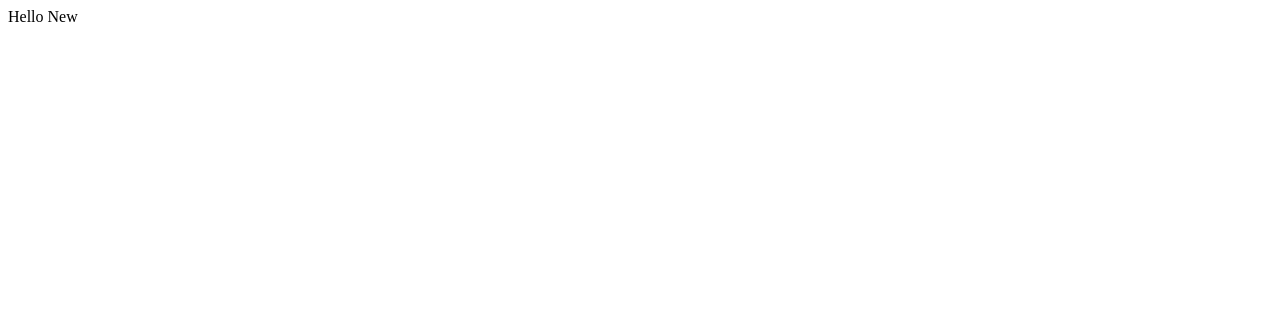
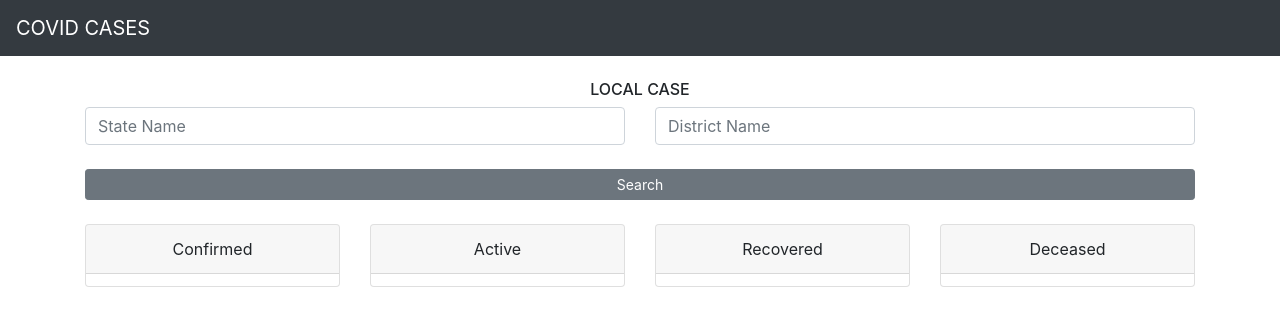
Before and after one commit to JeevantheDev/covid-tracker-microfe, a React (Create React App) app: page / in a window 1280 px wide. Shown: the top 326 px of the page. Built offline with nearby package versions, Linux system fonts and the light colour scheme.

Commit message:
second change

```diff
--- a/package.json
+++ b/package.json
@@ -6,9 +6,12 @@
     "@testing-library/jest-dom": "^5.12.0",
     "@testing-library/react": "^11.2.6",
     "@testing-library/user-event": "^12.8.3",
+    "axios": "^0.21.1",
+    "bootstrap": "^4.6.0",
     "history": "^5.0.0",
     "react": "^17.0.2",
     "react-app-rewired": "^2.1.8",
+    "react-bootstrap": "^1.6.0",
     "react-dom": "^17.0.2",
     "react-router-dom": "^5.2.0",
     "react-scripts": "4.0.3",
--- a/src/App.js
+++ b/src/App.js
@@ -1,9 +1,17 @@
+import React from 'react';
+import { Navbar } from 'react-bootstrap';
+import LocalCase from './components/localcase/LocalCase';
+import LocalCaseOne from './components/localcase/LocalCaseOne';
+
 function App() {
   return (
     <div className="App">
-      <header className="App-header">
-       Hello New
-      </header>
+        <Navbar bg="dark" variant="dark" className="text-center">
+          <Navbar.Brand>COVID CASES</Navbar.Brand>
+        </Navbar>
+        <br/>
+        <LocalCase/>
+        {/* <LocalCaseOne/> */}
     </div>
   );
 }
--- /dev/null
+++ b/src/components/localcase/LocalCase.js
@@ -0,0 +1,85 @@
+import React,{useState} from 'react'
+import { Container, Form,Row,Col, Button, Table, Card } from 'react-bootstrap'
+import axios from 'axios'
+function LocalCase() {
+    const [stateName, setStateName] = useState('')
+    const [districtName, setDistrictName] = useState('')
+    const [post, setPost] = useState({})
+    const [error, setError] = useState('')
+    const submitHandler=e=>{
+        e.preventDefault()
+        console.log(stateName)
+        console.log(districtName)
+        axios.get('https://api.covid19india.org/state_district_wise.json')
+            .then(response=>{
+                console.log(response.data[stateName]["districtData"][districtName])
+                setPost(response.data[stateName]["districtData"][districtName])
+            })
+            .catch(error=>{
+                setPost({})
+                setError('Data is Incorrect')
+            })
+    }
+    return (
+        <div>
+            <Container>
+            <h6 className="text-center">LOCAL CASE</h6>
+            <Form onSubmit={submitHandler}>
+                <Row>
+                    <Col>
+                        <Form.Control
+                            value={stateName}
+                            placeholder="State Name"
+                            type="text"
+                            onChange={(e)=>setStateName(e.target.value)}/>
+                    </Col>
+                    <Col>
+                        <Form.Control
+                            value={districtName}
+                            placeholder="District Name"
+                            type="text"
+                            onChange={(e)=>setDistrictName(e.target.value)} />
+                    </Col>
+                </Row>
+                <br/>
+                <Button type="Submit" variant="secondary" size="sm" block>Search</Button>
+            </Form>
+            <br/>
+
+            {post?
+
+                <Row>
+                <Col>
+                    <Card className="text-center">
+                        <Card.Header>Confirmed</Card.Header>
+                        <Card.Title>{post.confirmed}</Card.Title>
+                    </Card>
+                </Col>
+                <Col>
+                    <Card className="text-center">
+                        <Card.Header>Active</Card.Header>
+                        <Card.Title>{post.active}</Card.Title>
+                    </Card>
+                </Col>
+                <Col>
+                    <Card className="text-center">
+                        <Card.Header>Recovered</Card.Header>
+                        <Card.Title>{post.recovered}</Card.Title>
+                    </Card>
+                </Col>
+                <Col>
+                    <Card className="text-center">
+                        <Card.Header>Deceased</Card.Header>
+                        <Card.Title>{post.deceased}</Card.Title>
+                    </Card>
+                </Col>
+
+                </Row>
+                :null}
+
+            </Container>
+        </div>
+    )
+}
+
+export default LocalCase
--- /dev/null
+++ b/src/components/localcase/LocalCaseOne.js
@@ -0,0 +1,54 @@
+import React,{useState,useEffect} from 'react'
+import { Container, Form,Row,Col, Button } from 'react-bootstrap'
+import axios from 'axios'
+function LocalCaseOne() {
+    const [stateName, setStateName] = useState({})
+    const [districtName, setDistrictName] = useState({})
+    const [post, setPost] = useState({})
+    useEffect(()=>{
+        axios.get('https://api.covid19india.org/state_district_wise.json')
+        .then(response=>{
+            console.log(response.data.length)
+
+
+        })
+    })
+    {/*const submitHandler=e=>{
+        e.preventDefault()
+        console.log(stateName)
+        console.log(districtName)
+        axios.get('https://api.covid19india.org/state_district_wise.json')
+            .then(response=>{
+                console.log(response.data[stateName]["districtData"][districtName])
+                setPost(response.data[stateName]["districtData"][districtName])
+            })
+            .catch(error=>{
+                setPost({})
+                setError('Data is Incorrect')
+            })
+    }*/}
+    return (
+        <div>
+            <Container>
+            <h6>LOCAL CASE</h6>
+            <Form>
+                <Row>
+                    <Col>
+                        <Form.Control as="select">
+                            <option>Default select</option>
+                        </Form.Control>
+                    </Col>
+                    <Col>
+                    <Form.Control as="select">
+                            <option>Default select</option>
+                        </Form.Control>
+                    </Col>
+                </Row>
+                <br/>
+            </Form>
+            </Container>
+        </div>
+    )
+}
+
+export default LocalCaseOne
--- a/src/index.js
+++ b/src/index.js
@@ -1,6 +1,7 @@
 import React from 'react';
 import ReactDOM from 'react-dom';
 import App from './App';
+import 'bootstrap/dist/css/bootstrap.min.css';
 
 window.renderCovidTracker = (containerId, history) => {
   ReactDOM.render(
```
Also changed, not shown: 1 other file (tests, documents, lock files or other folders).
